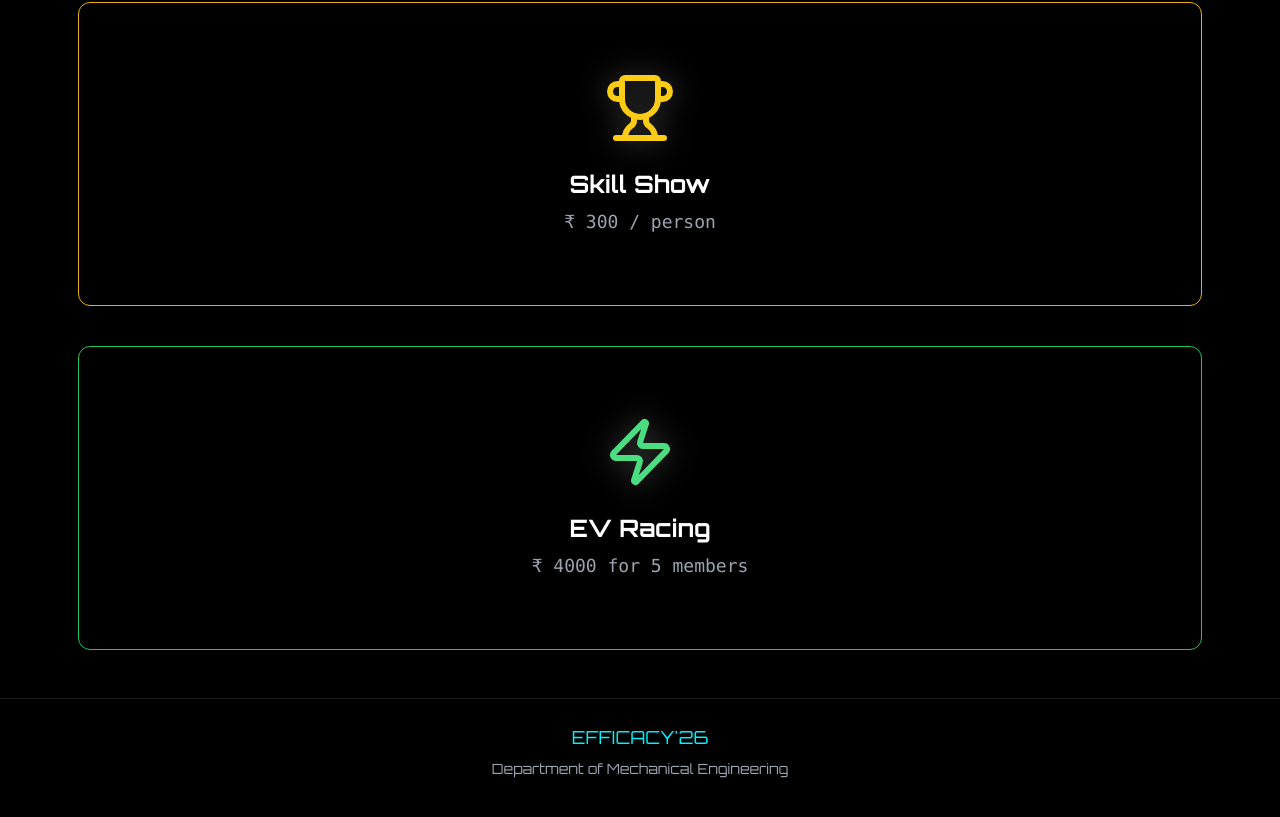
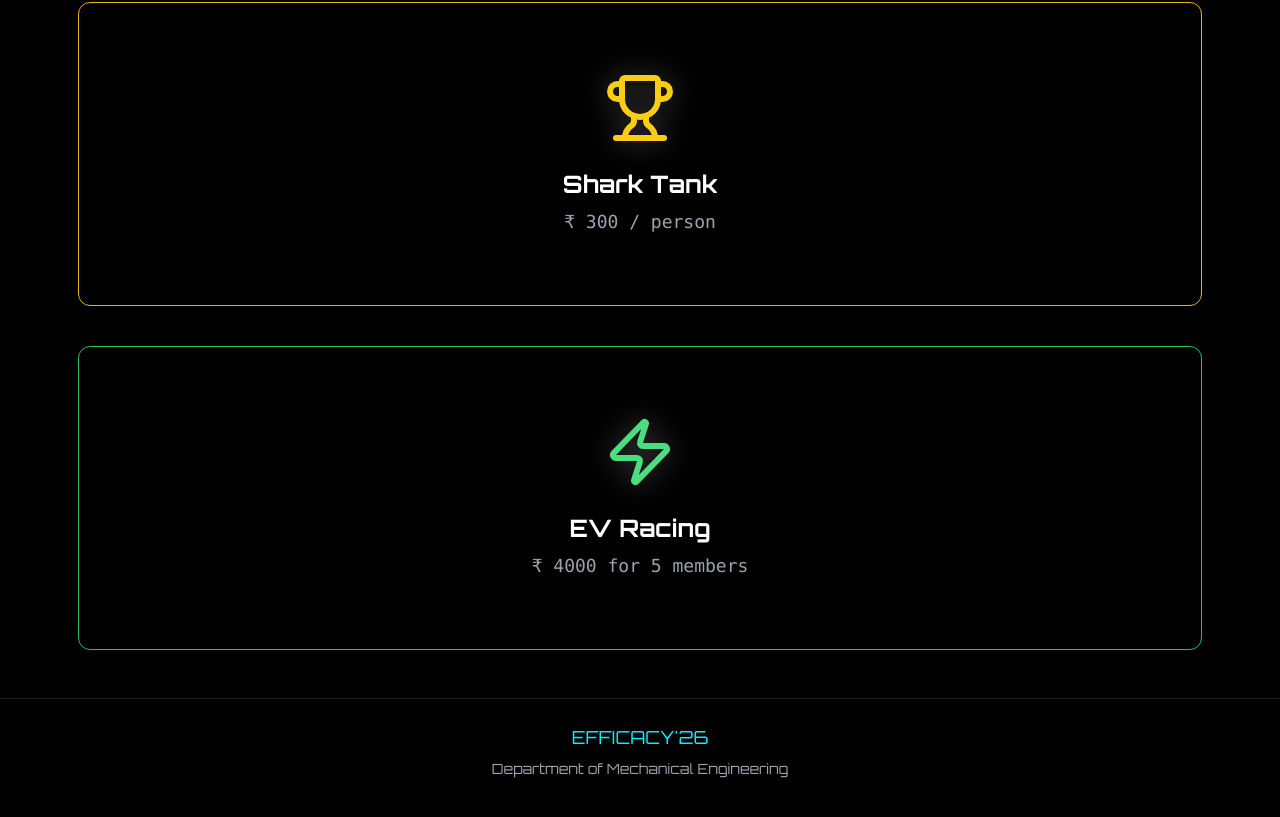
Before and after one commit to Kishore-Krish19/Sympo_website, a React (Vite) app: page /#/events in a window 1280 px wide. Shown: the part 1238-2055 px from the top of the page. Built offline with nearby package versions, Linux system fonts and the light colour scheme; no server answers.

Commit message:
Update Events.tsx

```diff
--- a/pages/Events.tsx
+++ b/pages/Events.tsx
@@ -25,7 +25,7 @@
   { title: 'Tech Events', path: '/tech-events', icon: Cpu, color: 'text-blue-400', border: 'border-blue-500', shadow: 'shadow-blue-500/50', fee: '₹ 300 / person', note: 'One Non-Tech event free with Tech registration' },
   { title: 'Non-Tech Events', path: '/non-tech-events', icon: Camera, color: 'text-purple-400', border: 'border-purple-500', shadow: 'shadow-purple-500/50', fee: '₹ 300 / person' },
   { title: 'Workshop', path: '/workshop', icon: Settings, color: 'text-orange-400', border: 'border-orange-500', shadow: 'shadow-orange-500/50', fee: '₹ 300 / person' },
-  { title: 'Skill Show', path: '/skill-show', icon: Trophy, color: 'text-yellow-400', border: 'border-yellow-500', shadow: 'shadow-yellow-500/50', fee: '₹ 300 / person' },
+  { title: 'Shark Tank', path: '/skill-show', icon: Trophy, color: 'text-yellow-400', border: 'border-yellow-500', shadow: 'shadow-yellow-500/50', fee: '₹ 300 / person' },
   { title: 'EV Racing', path: '/ev-racing', icon: Zap, color: 'text-green-400', border: 'border-green-500', shadow: 'shadow-green-500/50', fee: '₹ 4000 for 5 members ' },
 ];
 
```
